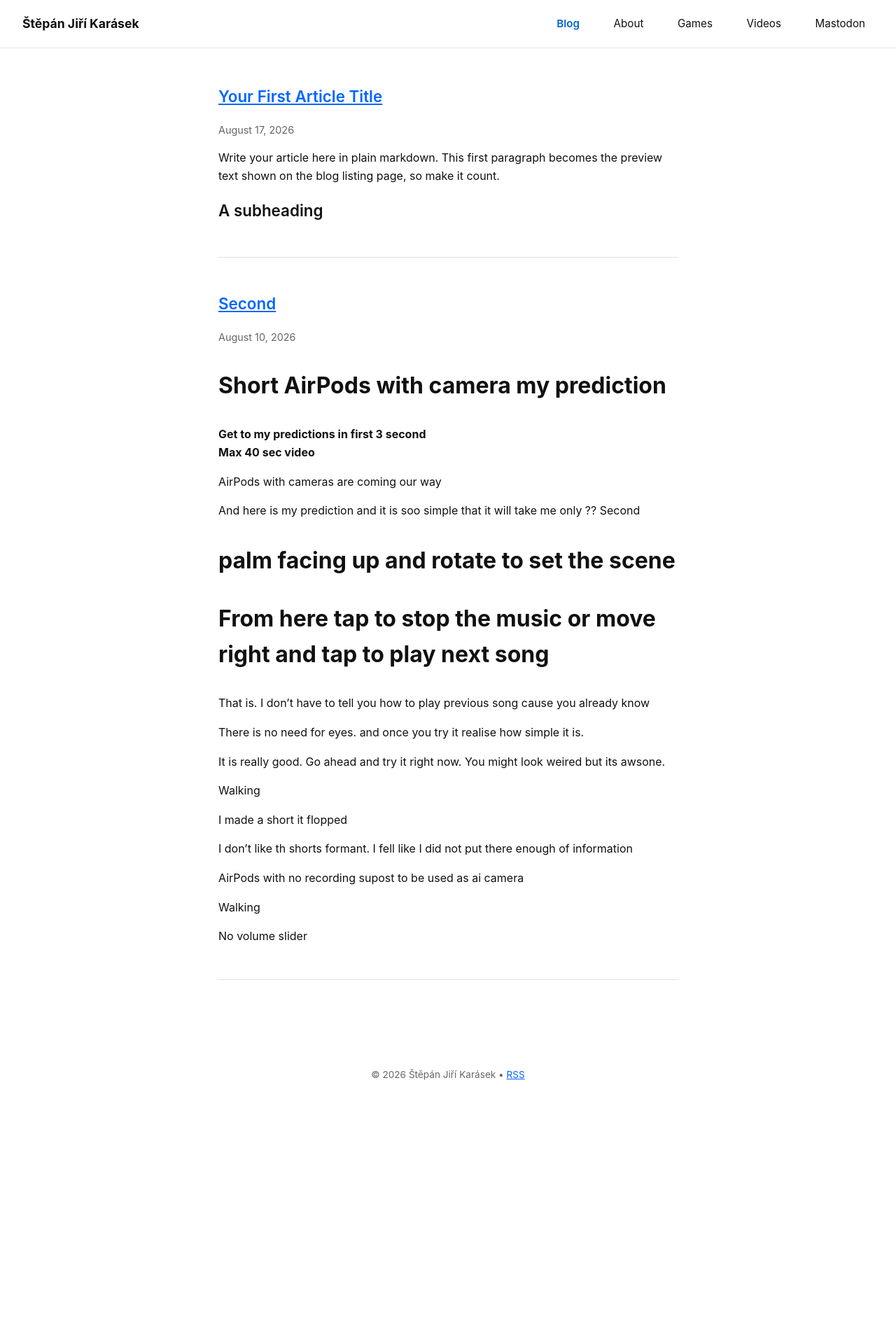
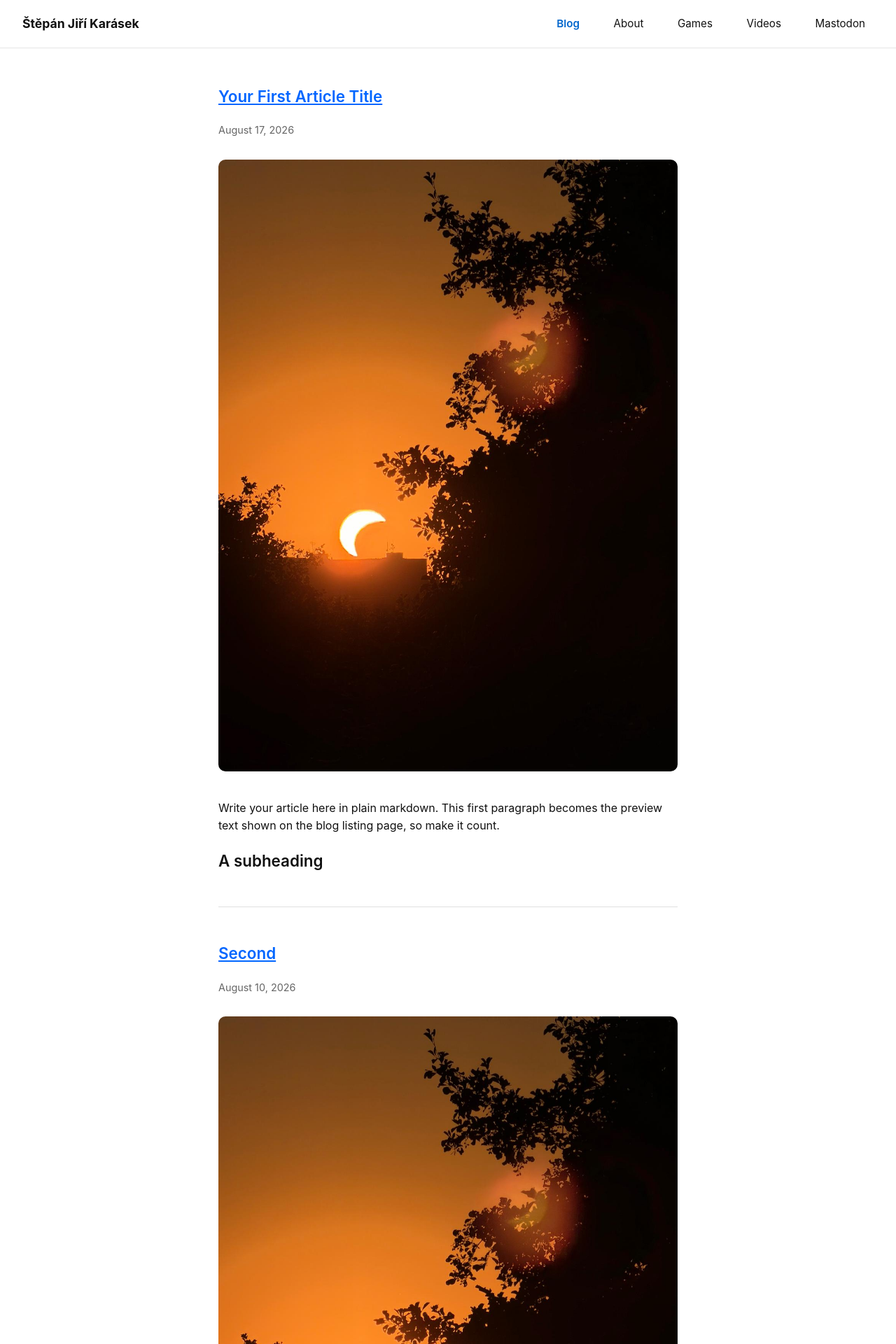
Before and after one commit to StepanJiri/stepankarasek.github.io, a Jekyll site: the page built from index.md, in a window 1280 px wide. Shown: the top 1920 px of the page at 70% size. Built offline with Jekyll 4.4.1, drawn with Linux system fonts in a browser that asks for light colours; before the commit the page ends 1593 px from its top, so only the background shows below that.

Commit message:
Update index.md

```diff
--- a/index.md
+++ b/index.md
@@ -2,12 +2,18 @@
 layout: default
 title: Blog
 ---
-
 <section class="featured-posts">
   {% for post in site.posts limit:5 %}
     <article class="full-post">
       <h2><a href="{{ post.url | relative_url }}">{{ post.title }}</a></h2>
-      <p class="post-meta"><time datetime="{{ post.date | date_to_xmlschema }}">{{ post.date | date: "%B %d, %Y" }}</time></p>
+      <p class="post-meta">
+        <time datetime="{{ post.date | date_to_xmlschema }}">{{ post.date | date: "%B %d, %Y" }}</time>
+      </p>
+
+      <!-- RENDER COVER IMAGE IF DEFINED IN FRONT MATTER -->
+      {% if post.image %}
+        <img class="post-image" src="{{ post.image | relative_url }}" alt="{{ post.title }}">
+      {% endif %}
 
       <div class="post-content">
         {{ post.content }}
```
